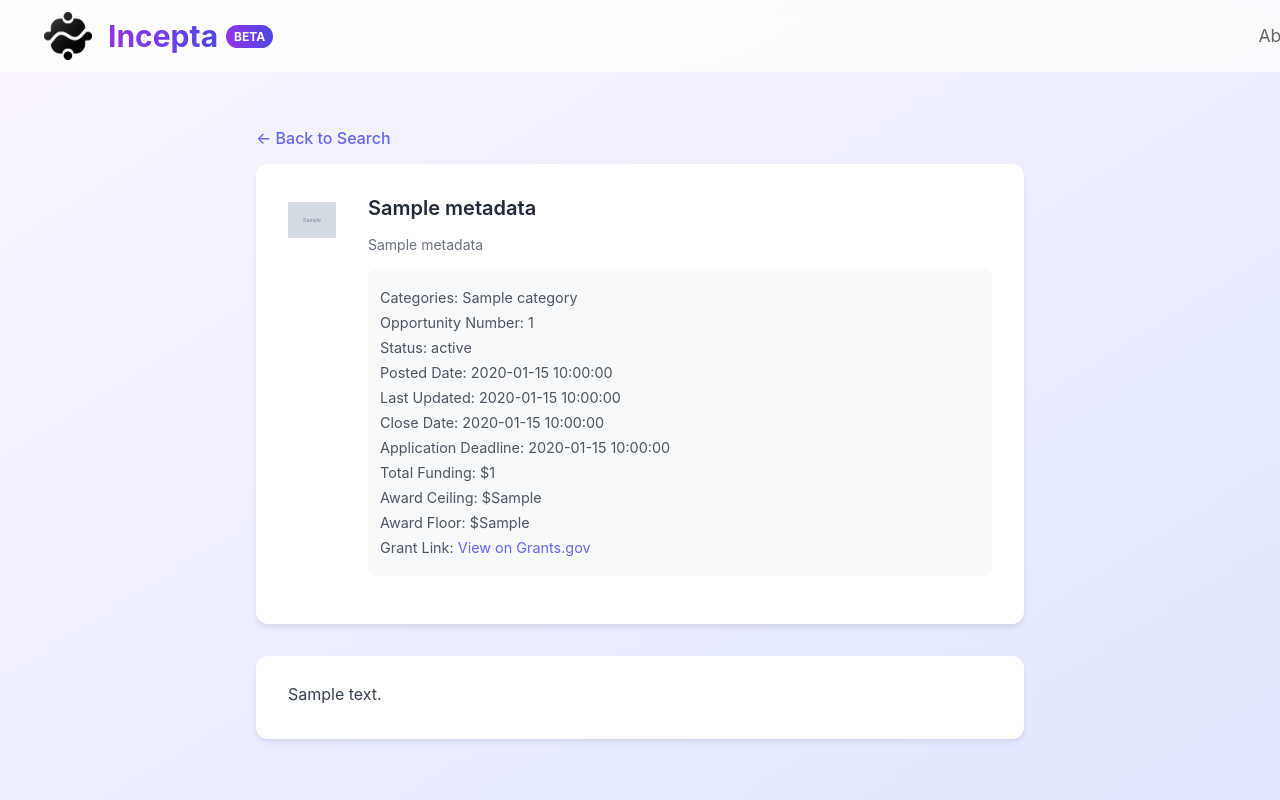
After one commit to andrew-medrano/Incepta_backend, a Flask app: template main/templates/result_detail.html in a window 1280 px wide. The commit adds this page. Run offline with Flask 3, Linux system fonts and the light colour scheme; the template is opened without the code that fills it: most values are stand-ins (such as "Sample title", 1, 10 or a date in 2020); grey boxes marked "Sample" are stand-in pictures.

Commit message:
subpage results working

```diff
--- /dev/null
+++ b/main/templates/result_detail.html
@@ -0,0 +1,241 @@
+<!DOCTYPE html>
+<html>
+<head>
+    <title>{{ result.metadata.title }} - Incepta</title>
+    <link rel="icon" type="image/png" href="{{ url_for('static', filename='images/logo.png') }}">
+    <style>
+        /* Add base styles from index.html */
+        body {
+            font-family: -apple-system, BlinkMacSystemFont, 'Segoe UI', Roboto, sans-serif;
+            background: linear-gradient(to bottom right, #faf5ff, #e0e7ff);
+            margin: 0;
+            min-height: 100vh;
+        }
+
+        /* Fix header styles to match exactly */
+        .nav-header {
+            padding: 0.75rem 2.75rem;
+            background: transparent;
+            box-shadow: none;
+            position: fixed;
+            width: 100%;
+            top: 0;
+            z-index: 20;
+            backdrop-filter: blur(8px);
+            background-color: rgba(255, 255, 255, 0.8);
+        }
+
+        .nav-container {
+            max-width: 95rem;
+            margin: 0 auto;
+            display: flex;
+            justify-content: space-between;
+            align-items: center;
+            position: relative;
+        }
+
+        /* Fix logo styles */
+        .logo-container {
+            display: flex;
+            align-items: center;
+            text-decoration: none;
+            cursor: pointer;
+        }
+
+        .logo-container img {
+            width: 48px;  /* Fixed from 80px to 48px */
+            height: 48px;
+            margin-right: 1rem;
+        }
+
+        .logo-text {
+            font-size: 1.875rem;
+            background: linear-gradient(to right, #9333ea, #4f46e5);
+            -webkit-background-clip: text;
+            background-clip: text;
+            color: transparent;
+            font-weight: bold;
+        }
+
+        .beta-tag {
+            background: linear-gradient(to right, #9333ea, #4f46e5);
+            color: white;
+            padding: 0.25rem 0.5rem;
+            border-radius: 9999px;
+            font-size: 0.75rem;
+            margin-left: 0.5rem;
+            font-weight: bold;
+        }
+
+        .about-link {
+            color: #666;
+            text-decoration: none;
+            font-size: 1.1rem;
+            transition: color 0.3s ease;
+            padding: 0.5rem 1rem;
+            line-height: 1;
+            display: flex;
+            align-items: center;
+        }
+
+        .about-link:hover {
+            color: #9333ea;
+        }
+
+        /* Detail specific styles */
+        .detail-container {
+            max-width: 48rem;
+            margin: 0 auto;
+            padding: 2rem;
+            padding-top: 8rem;
+        }
+
+        .detail-header {
+            display: flex;
+            align-items: flex-start;
+            gap: 2rem;
+            margin-bottom: 2rem;
+            background: white;
+            padding: 2rem;
+            border-radius: 12px;
+            box-shadow: 0 4px 6px -1px rgba(0, 0, 0, 0.1);
+        }
+
+        .org-logo {
+            width: 48px;  /* Match result-logo size from index */
+            height: 48px;
+            object-fit: contain;
+            flex-shrink: 0;
+        }
+
+        .header-content {
+            flex: 1;
+        }
+
+        .header-content h1 {
+            margin: 0 0 1rem 0;
+            font-size: 1.25rem;  /* Match result-title size */
+            font-weight: 600;
+            color: #1f2937;
+        }
+
+        .org-name {
+            font-size: 0.875rem;  /* Match result-org size */
+            color: #6b7280;
+            margin-bottom: 1rem;
+        }
+
+        .metadata {
+            margin: 1rem 0;
+            padding: 0.75rem;
+            background: #f9fafb;
+            border-radius: 8px;
+        }
+
+        .metadata-item {
+            margin: 0.5rem 0;
+            color: #4b5563;
+            font-size: 0.9rem;
+        }
+
+        .metadata-item a {
+            color: #6366f1;
+            text-decoration: none;
+        }
+
+        .metadata-item a:hover {
+            text-decoration: underline;
+        }
+
+        .description {
+            background: white;
+            padding: 0rem 2rem 2rem 2rem;  /* top right bottom left */
+            border-radius: 12px;
+            box-shadow: 0 4px 6px -1px rgba(0, 0, 0, 0.1);
+            line-height: 1.6;
+            color: #374151;
+            white-space: pre-line;
+        }
+
+        .back-button {
+            display: inline-flex;
+            align-items: center;
+            gap: 0.5rem;
+            color: #6366f1;
+            text-decoration: none;
+            margin-bottom: 1rem;
+            font-weight: 500;
+        }
+
+        .back-button:hover {
+            color: #4f46e5;
+        }
+    </style>
+</head>
+<body>
+    <header class="nav-header">
+        <div class="nav-container">
+            <a href="/" class="logo-container">
+                <img src="{{ url_for('static', filename='images/logo.png') }}" alt="Incepta Logo">
+                <span class="logo-text">Incepta</span>
+                <span class="beta-tag">BETA</span>
+            </a>
+            <a href="{{ url_for('about.about') }}" class="about-link">About</a>
+        </div>
+    </header>
+
+    <div class="detail-container">
+        <a href="/" class="back-button">← Back to Search</a>
+
+        <div class="detail-header">
+            <img src="{{ url_for('static', filename=result.metadata.university_logo[7:] if index == 'tech' else result.metadata.agency_logo[7:]) }}"
+                 alt="Organization logo"
+                 class="org-logo">
+            <div class="header-content">
+                <h1>{{ result.metadata.title }}</h1>
+                <div class="org-name">
+                    {{ result.metadata.university if index == 'tech' else result.metadata.agency_name }}
+                </div>
+
+                <div class="metadata">
+                    {% if result.metadata.category %}
+                        <div class="metadata-item">Categories: {{ result.metadata.category|join(', ') }}</div>
+                    {% endif %}
+                    {% if index == 'tech' %}
+                        <div class="metadata-item">{{ result.metadata.number }}</div>
+                        {% if result.metadata.patent %}
+                            <div class="metadata-item">Patents: {{ result.metadata.patent }}</div>
+                        {% endif %}
+                        {% if result.metadata.link %}
+                            <div class="metadata-item"><a href="{{ result.metadata.link }}" target="_blank">Original Source</a></div>
+                        {% endif %}
+                    {% else %}
+                        <div class="metadata-item">Opportunity Number: {{ result.metadata.opportunity_number }}</div>
+                        <div class="metadata-item">Status: {{ result.metadata.status }}</div>
+                        <div class="metadata-item">Posted Date: {{ result.metadata.posted_date }}</div>
+                        <div class="metadata-item">Last Updated: {{ result.metadata.last_updated_date }}</div>
+                        <div class="metadata-item">Close Date: {{ result.metadata.close_date }}</div>
+                        <div class="metadata-item">Application Deadline: {{ result.metadata.application_deadline }}</div>
+                        {% if result.metadata.total_funding %}
+                            <div class="metadata-item">Total Funding: ${{ result.metadata.total_funding }}</div>
+                        {% endif %}
+                        {% if result.metadata.award_ceiling %}
+                            <div class="metadata-item">Award Ceiling: ${{ result.metadata.award_ceiling }}</div>
+                        {% endif %}
+                        {% if result.metadata.award_floor %}
+                            <div class="metadata-item">Award Floor: ${{ result.metadata.award_floor }}</div>
+                        {% endif %}
+                        {% if result.metadata.link %}
+                            <div class="metadata-item">Grant Link: <a href="{{ result.metadata.link }}" target="_blank">View on Grants.gov</a></div>
+                        {% endif %}
+                    {% endif %}
+                </div>
+            </div>
+        </div>
+
+        <div class="description">
+            {{ result.metadata.description }}
+        </div>
+    </div>
+</body>
+</html>
```
Also changed, not shown: main/blueprints/search.py (+35 -2 lines), main/services/search_service.py (+22 -1 lines), main/templates/index.html (+54 -29 lines), 1 other file.
